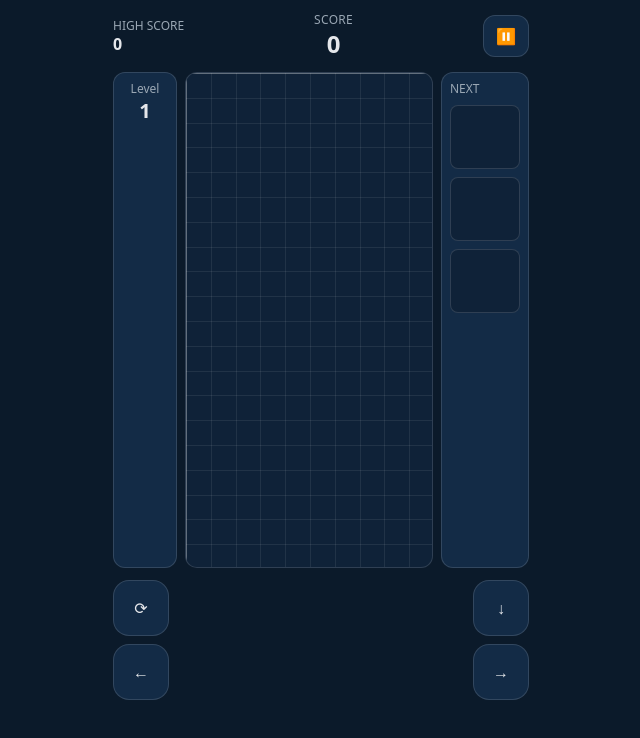
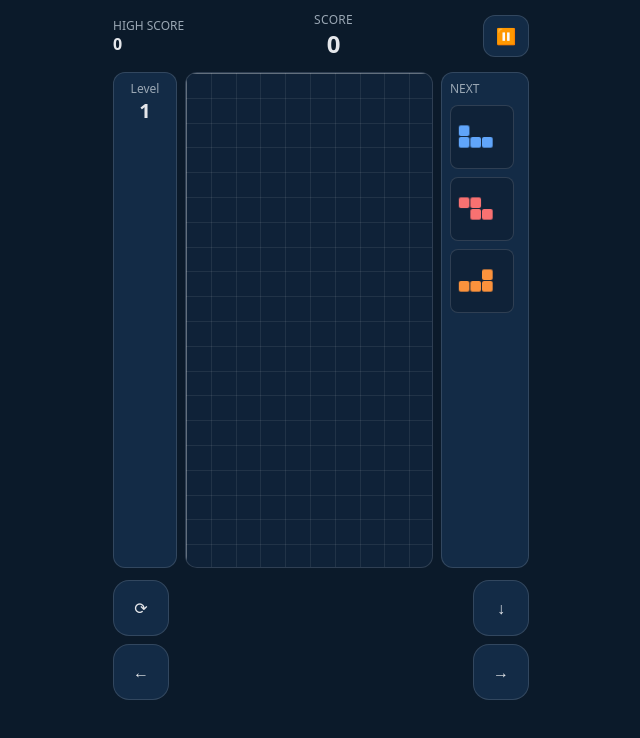
Before and after one commit to seiya-matsuoka/tetromino-fall-game, a website built with Vite: page index.html in a window 1280 px wide. Shown: the whole page, without its empty margins (319-959 px from the left). Built offline with nearby package versions, Linux system fonts and the light colour scheme.

Commit message:
feat(ui): NEXT3の描画

```diff
--- a/index.html
+++ b/index.html
@@ -41,9 +41,18 @@
         <aside class="bg-panel border-border rounded-xl border p-2">
           <div class="text-muted text-xs">NEXT</div>
           <div class="mt-2 grid gap-2">
-            <div class="bg-surface border-border h-16 rounded-lg border"></div>
-            <div class="bg-surface border-border h-16 rounded-lg border"></div>
-            <div class="bg-surface border-border h-16 rounded-lg border"></div>
+            <canvas
+              id="next0"
+              class="bg-surface border-border h-16 w-full rounded-lg border"
+            ></canvas>
+            <canvas
+              id="next1"
+              class="bg-surface border-border h-16 w-full rounded-lg border"
+            ></canvas>
+            <canvas
+              id="next2"
+              class="bg-surface border-border h-16 w-full rounded-lg border"
+            ></canvas>
           </div>
         </aside>
       </main>
--- a/src/main.ts
+++ b/src/main.ts
@@ -1,6 +1,7 @@
 import './style.css';
 import { GameLoop } from './core/loop';
 import { createStore } from './core/store';
+import type { Mino } from './core/types';
 
 const canvas = document.getElementById('board') as HTMLCanvasElement;
 const ctx = canvas.getContext('2d')!;
@@ -64,12 +65,157 @@ const ui = {
   score: document.getElementById('score')!,
   level: document.getElementById('level')!,
   pauseBtn: document.getElementById('pauseBtn')!,
+  nextCanvases: [
+    document.getElementById('next0') as HTMLCanvasElement,
+    document.getElementById('next1') as HTMLCanvasElement,
+    document.getElementById('next2') as HTMLCanvasElement,
+  ],
 };
 
+// ----- NEXT描画ユーティリティ -----
+
+// 4x4 のビットマップで北向きの形を定義（1=ブロックあり, 0=なし）
+const SHAPES: Record<Mino, number[][]> = {
+  I: [
+    [0, 0, 0, 0],
+    [1, 1, 1, 1],
+    [0, 0, 0, 0],
+    [0, 0, 0, 0],
+  ],
+  O: [
+    [0, 1, 1, 0],
+    [0, 1, 1, 0],
+    [0, 0, 0, 0],
+    [0, 0, 0, 0],
+  ],
+  T: [
+    [0, 1, 0, 0],
+    [1, 1, 1, 0],
+    [0, 0, 0, 0],
+    [0, 0, 0, 0],
+  ],
+  L: [
+    [0, 0, 1, 0],
+    [1, 1, 1, 0],
+    [0, 0, 0, 0],
+    [0, 0, 0, 0],
+  ],
+  J: [
+    [1, 0, 0, 0],
+    [1, 1, 1, 0],
+    [0, 0, 0, 0],
+    [0, 0, 0, 0],
+  ],
+  S: [
+    [0, 1, 1, 0],
+    [1, 1, 0, 0],
+    [0, 0, 0, 0],
+    [0, 0, 0, 0],
+  ],
+  Z: [
+    [1, 1, 0, 0],
+    [0, 1, 1, 0],
+    [0, 0, 0, 0],
+    [0, 0, 0, 0],
+  ],
+};
+
+const COLORS: Record<Mino, string> = {
+  I: '#22d3ee', // cyan
+  O: '#facc15', // yellow
+  T: '#a78bfa', // purple
+  L: '#fb923c', // orange
+  J: '#60a5fa', // blue
+  S: '#34d399', // green
+  Z: '#f87171', // red
+};
+
+function drawNextBox(cv: HTMLCanvasElement, type: Mino | undefined) {
+  // ディスプレイ倍率に対応
+  const dpr = window.devicePixelRatio || 1;
+  const rect = cv.getBoundingClientRect();
+  const css = Math.min(Math.floor(rect.width), Math.floor(rect.height)); // 正方形にそろえる
+
+  // CSSサイズと実ピクセル（width/height属性）を同期
+  cv.style.width = `${css}px`;
+  cv.style.height = `${css}px`;
+  cv.width = Math.floor(css * dpr);
+  cv.height = Math.floor(css * dpr);
+
+  const c = cv.getContext('2d')!;
+  c.setTransform(dpr, 0, 0, dpr, 0, 0);
+
+  // 背景クリア
+  c.clearRect(0, 0, css, css);
+
+  if (!type) return;
+
+  const shape = SHAPES[type];
+
+  // 1マスのサイズ
+  const cell = Math.floor(css / 5); // 余白をとる
+  const padding = Math.floor((css - cell * 4) / 2);
+
+  // 形のバウンディングを計算して中央寄せ
+  let minX = 4,
+    maxX = -1,
+    minY = 4,
+    maxY = -1;
+  for (let y = 0; y < 4; y++)
+    for (let x = 0; x < 4; x++) {
+      if (shape[y][x]) {
+        if (x < minX) minX = x;
+        if (x > maxX) maxX = x;
+        if (y < minY) minY = y;
+        if (y > maxY) maxY = y;
+      }
+    }
+  const wCells = maxX - minX + 1;
+  const hCells = maxY - minY + 1;
+
+  const offsetX = padding + Math.floor((4 - wCells) * 0.5) * cell - minX * cell;
+  const offsetY = padding + Math.floor((4 - hCells) * 0.5) * cell - minY * cell;
+
+  // 角丸の四角で各セルを描く
+  c.fillStyle = COLORS[type];
+  for (let y = 0; y < 4; y++)
+    for (let x = 0; x < 4; x++) {
+      if (!shape[y][x]) continue;
+      const px = offsetX + x * cell;
+      const py = offsetY + y * cell;
+      const r = Math.max(2, Math.floor(cell * 0.15)); // 角丸半径：セルサイズに比例
+      roundRect(c, px, py, cell - 1, cell - 1, r);
+      c.fill();
+    }
+}
+
+/** 角丸の矩形パスを作るヘルパー */
+function roundRect(
+  c: CanvasRenderingContext2D,
+  x: number,
+  y: number,
+  w: number,
+  h: number,
+  r: number
+) {
+  c.beginPath();
+  c.moveTo(x + r, y);
+  c.arcTo(x + w, y, x + w, y + h, r);
+  c.arcTo(x + w, y + h, x, y + h, r);
+  c.arcTo(x, y + h, x, y, r);
+  c.arcTo(x, y, x + w, y, r);
+  c.closePath();
+}
+
+// スコア/レベル/ポーズ表示を同期し、NEXT3を描く
 store.subscribe((s) => {
   ui.score.textContent = String(s.score);
   ui.level.textContent = String(s.level);
   ui.pauseBtn.textContent = s.paused ? '▶' : '⏸';
+
+  for (let i = 0; i < ui.nextCanvases.length; i++) {
+    drawNextBox(ui.nextCanvases[i], s.nextQueue[i]);
+  }
 });
 
 // --- ゲームループ（固定タイムステップ） ---
@@ -84,11 +230,15 @@ function render(_alpha: number) {
 
 const loop = new GameLoop(update, render, 1 / 60);
 
-// ポーズ切替をストア主導に
 ui.pauseBtn.addEventListener('click', () => {
-  store.setPaused(!store.getState().paused);
-  if (store.getState().paused) loop.stop();
-  else loop.start();
+  const paused = store.getState().paused;
+  if (paused) {
+    store.setPaused(false);
+    loop.start();
+  } else {
+    store.setPaused(true);
+    loop.stop();
+  }
 });
 
 // タブ非表示/復帰
```
